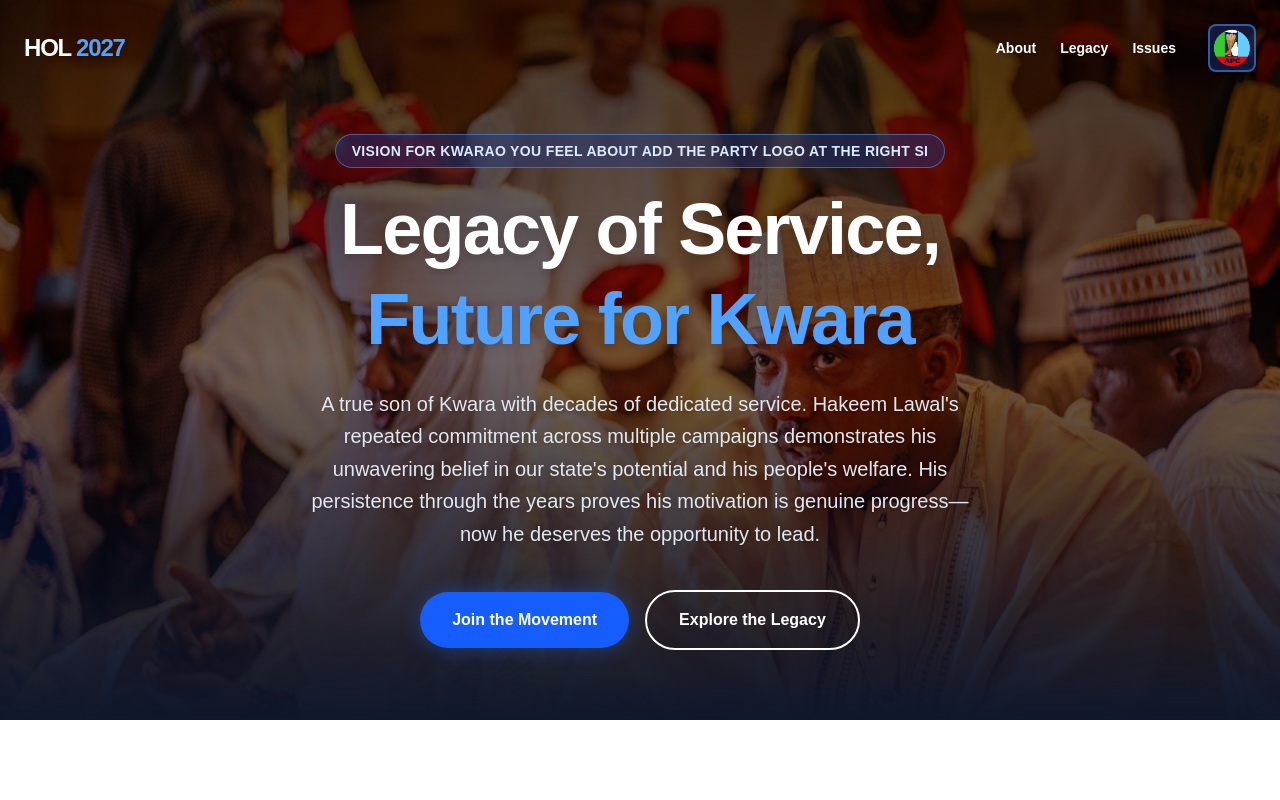
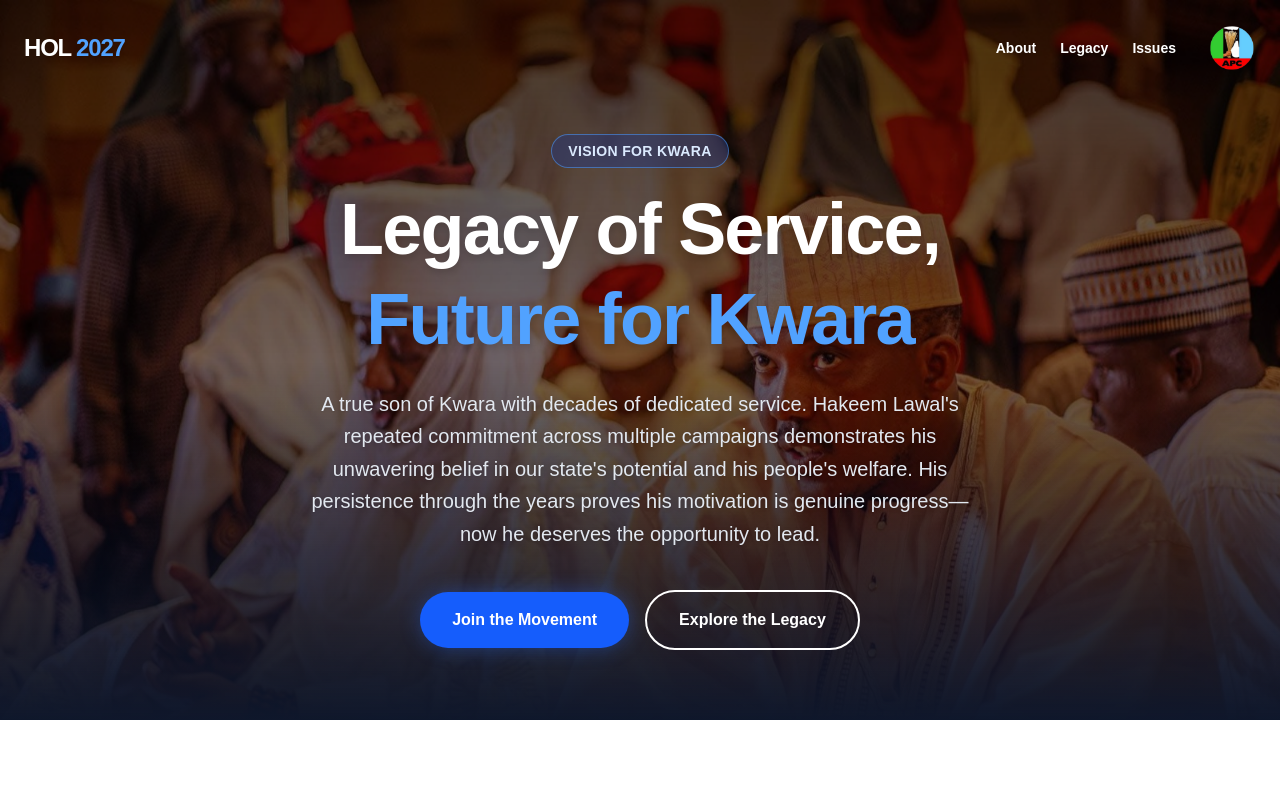
Before and after one commit to bolajareinvestmentltd-labs/Hol_2027, a Next.js app: page / in a window 1280 px wide. Shown: the top 800 px of the page. Built offline with nearby package versions, Linux system fonts and the light colour scheme.

Commit message:
PARTY LOGO FIX

```diff
--- a/src/app/page.tsx
+++ b/src/app/page.tsx
@@ -32,10 +32,7 @@ export default function Home() {
             <span className="hover:text-blue-300 cursor-pointer transition">Legacy</span>
             <span className="hover:text-blue-300 cursor-pointer transition">Issues</span>
           </div>
-          {/* Party Logo Section - Professional Standard */}
-          <div className="w-12 h-12 rounded-lg border-2 border-blue-400/50 bg-blue-900/40 backdrop-blur-md flex items-center justify-center drop-shadow-md">
-            <img src="/logo.png" alt="Party Logo" className="w-10 h-10 object-contain" />
-          </div>
+          <img src="/logo.png" alt="Party Logo" className="h-12 drop-shadow-md" />
         </div>
       </nav>
 
@@ -64,7 +61,7 @@ export default function Home() {
         {/* Hero Content */}
         <div className="relative z-20 max-w-4xl mx-auto text-center px-6 mt-16">
           <div className="inline-block mb-4 px-4 py-1.5 rounded-full border border-blue-400/50 bg-blue-900/40 backdrop-blur-md text-blue-100 text-sm font-bold tracking-wide">
-            VISION FOR KWARAO YOU FEEL ABOUT ADD THE PARTY LOGO AT THE RIGHT SI
+            VISION FOR KWARA
           </div>
 
           <h1 className="text-5xl md:text-7xl font-extrabold text-white mb-6 leading-tight tracking-tight drop-shadow-lg">
```
